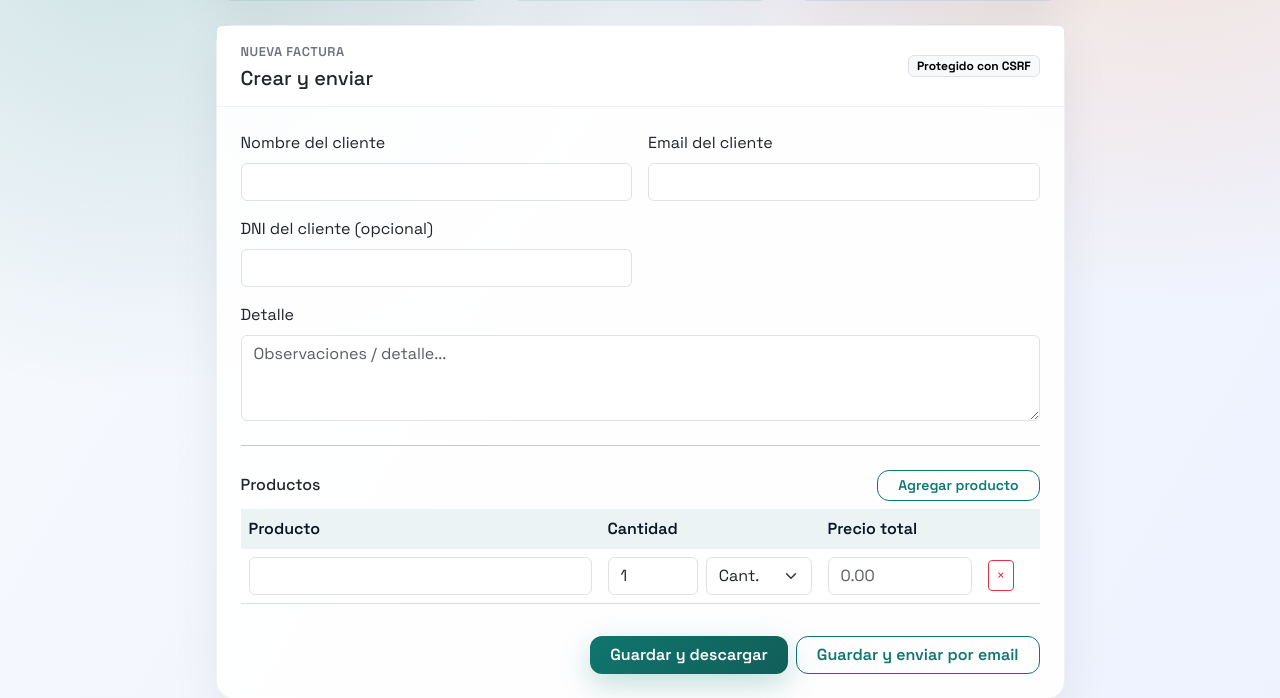
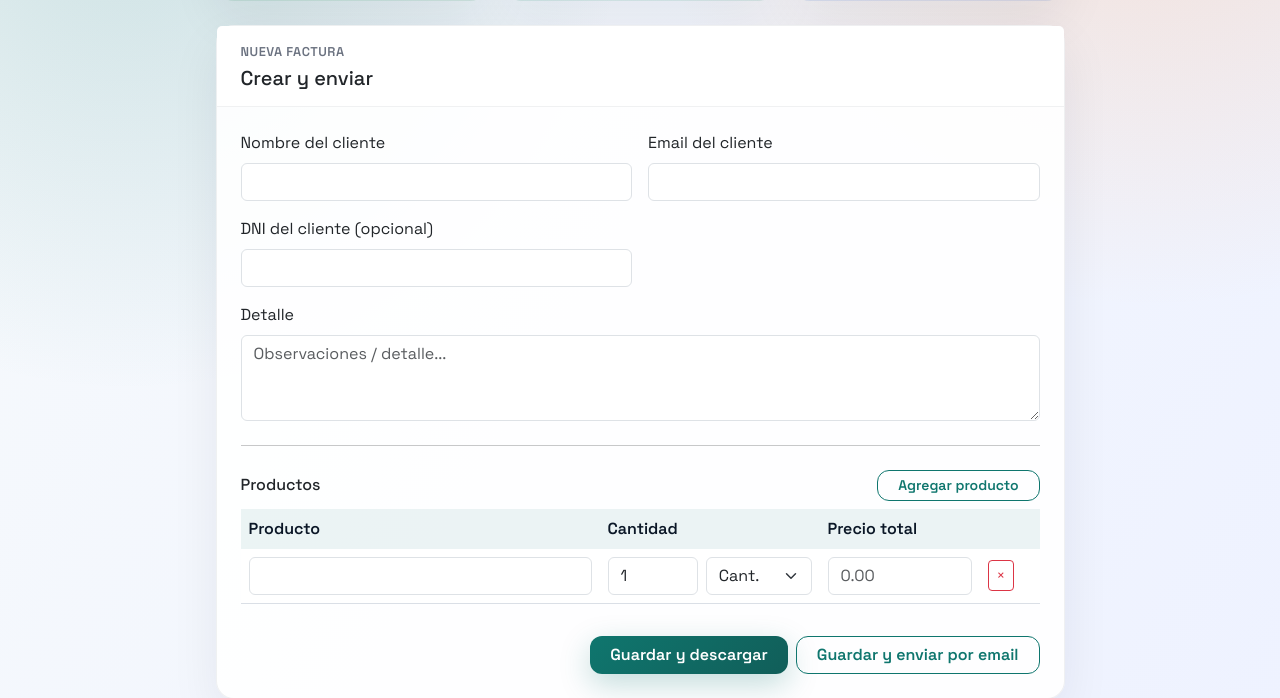
Before and after one commit to Maxi-Max10/dietetics, a PHP site: page /dashboard in a window 1280 px wide. Shown: the part 321-1019 px from the top of the page. Run offline with PHP 8.4, Linux system fonts and the light colour scheme; the visitor is signed in with stand-in values (Sample User, id 1); data that the repository does not hold is empty; some libraries are stand-ins or nearby versions.

Commit message:
Eliminar la etiqueta de protección CSRF en la sección de creación de factura

```diff
--- a/public/dashboard.php
+++ b/public/dashboard.php
@@ -555,7 +555,6 @@ if ($error !== '') {
             <p class="muted-label mb-1">Nueva factura</p>
             <h2 class="h5 mb-0">Crear y enviar</h2>
           </div>
-          <span class="badge text-bg-light border">Protegido con CSRF</span>
         </div>
         <div class="card-body px-4 py-4">
 
```
